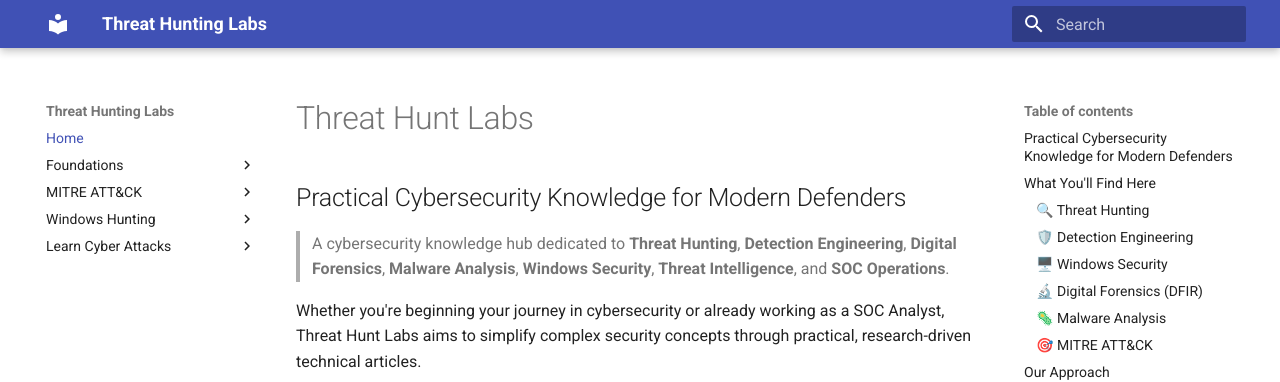
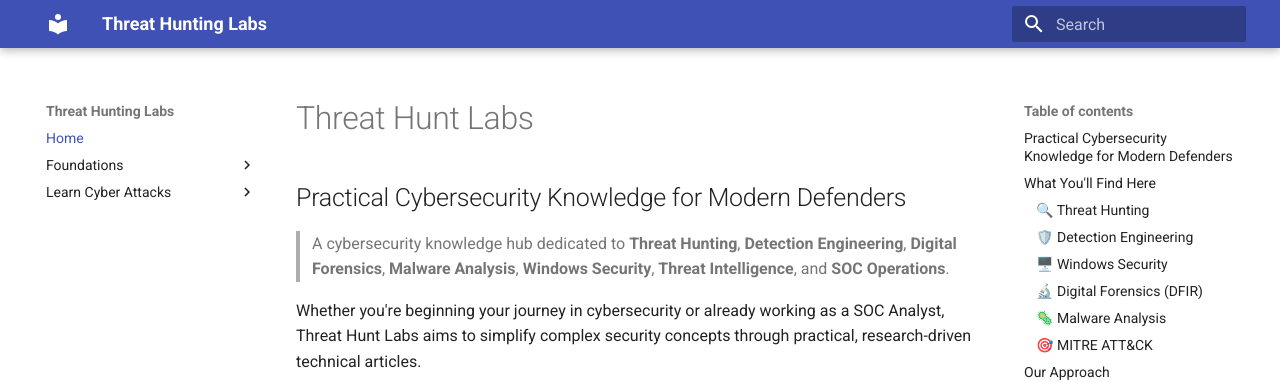
Before and after one commit to pbmundas/ThreatHuntingLabs, an MkDocs documentation site: the page built from docs/index.md, in a window 1280 px wide. Shown: the top 382 px of the page. Built offline with MkDocs 1.6.1 and Material for MkDocs 9.7.7, drawn with Linux system fonts in a browser that asks for light colours; some of the changed lines change nothing that is shown.

Commit message:
Update mkdocs.yml

```diff
--- a/mkdocs.yml
+++ b/mkdocs.yml
@@ -31,11 +31,11 @@
       - Cybersecurity Fundamentals: foundations/Cybersecurity-Fundamentals-The-Foundation-Every-Threat-Hunter-Needs-part-1.md
       - Why and Where Threat Hunting: foundations/Why-Every-Organization-Needs-Threat-Hunting.md
 
-  - MITRE ATT&CK:
-      - Introduction: mitre/introduction.md
+  #- MITRE ATT&CK:
+  #    - Introduction: mitre/introduction.md
 
-  - Windows Hunting:
-      - PowerShell Hunting: windows/powershell-hunting.md
+  #- Windows Hunting:
+  #   - PowerShell Hunting: windows/powershell-hunting.md
 
   - Learn Cyber Attacks:
       - Attacks: learn-known-cyber-attacks/index.html
```
